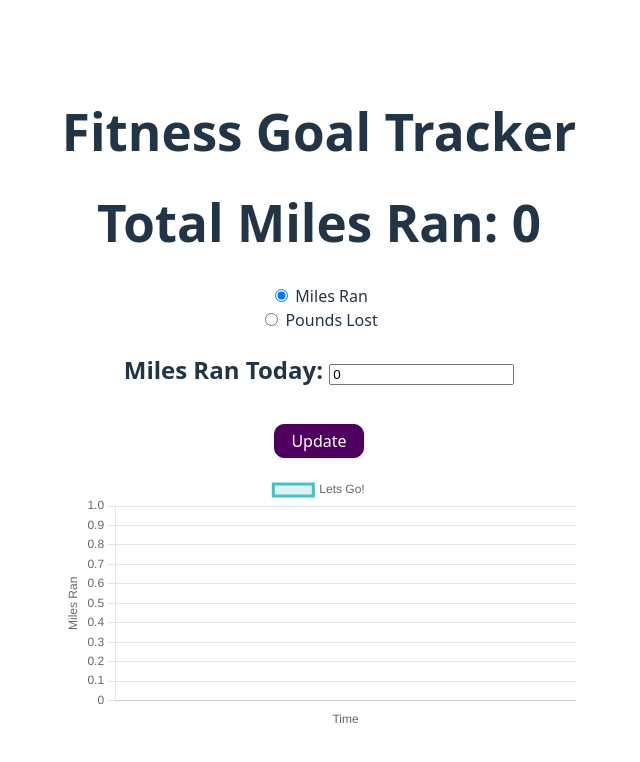
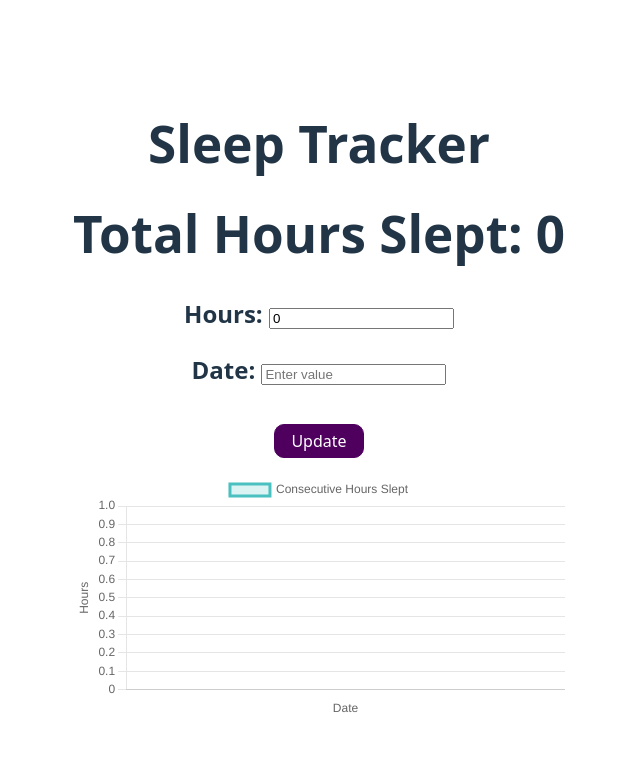
Before and after one commit to RootinTootinVibes/final-project, a React (Vite) app: page / in a window 1280 px wide. Shown: the top 762 px of the page, without its empty margins (321-961 px from the left). Built offline with nearby package versions, Linux system fonts and the light colour scheme.

Commit message:
project commit

```diff
--- a/src/App.jsx
+++ b/src/App.jsx
@@ -4,30 +4,14 @@ import Button from './components/Button.jsx';
 import TextField from './components/TextField.jsx';
 import RadioButtons from './components/RadioButtons.jsx';
 import Chart from './components/Chart.jsx';
+import { isDataView } from 'node:util/types';
 
 function App() {
 
-  //set variables, data and labels for transfering data to chart
-  //count keeps track of total count, update uses a temporary var for input
-  //option switches between pounds lost and miles ran
-  //radio options is used to switch between the two states
   const [data, setData] = useState([]);
-  const [labels, setLabels] = useState([]);
   const [count, setCount] = useState(0);
   const [update, setUpdate] = useState(0);
-  const [option, setOption] = useState('Miles Ran');
-  const radioOptions = [
-    { label: 'Miles Ran', value: 'Miles Ran'},
-    { label: 'Pounds Lost', value: 'Pounds Lost'}
-  ];
-
-  //Radio button controls this and resets all variables
-  const handleOptionChange = (event) => {
-    setOption(event.target.value);
-    setData([]);
-    setLabels([]);
-    setCount(0);
-  };
+  const [date, setNewDate] = useState('');
 
   //updates the input variable and ensures that it is an integer,
   //preventing non numeric or negative numbers from being entered
@@ -40,28 +24,28 @@ function App() {
     }
   }
 
+  const setDate = (e) => {
+    if(isDate(e)) {
+      setNewDate(e.target.value);
+    }
+  }
+
   //updates total count and chart as well as resetting update
   const submitUpdate = () => {
     setCount(count + update + 0);
-    const newLabel = new Date().toLocaleTimeString();
-    setLabels(prev => [...prev, newLabel]);
+    setDate(prev => [...prev, newDate]);
     setData((prev) => [...prev, count+update]);
     setUpdate('');
   }
 
   return (
     <div className="App">
-      <h1>Fitness Goal Tracker</h1>
-      <h1>Total {option}: {count}</h1>
-      <RadioButtons
-        name="radioGroup"
-        options={radioOptions}
-        selectedValue={option}
-        onChange={handleOptionChange}
-      />
-      <h2>{option} Today: <TextField value={update} onChange={setValue}/></h2>
+      <h1>Sleep Tracker</h1>
+      <h1>Total Hours Slept: {count}</h1>
+      <h2>Hours: <TextField value={update} onChange={setValue}/></h2>
+      <h2>Date: <TextField value={date} onChange={setDate}/></h2>
       <Button label="Update" onClick={submitUpdate} />
-      <Chart labels={labels} dataPoints={data} option={option} />
+      <Chart labels={date} dataPoints={data} />
     </div>
   );
 }
--- a/src/components/Chart.jsx
+++ b/src/components/Chart.jsx
@@ -14,12 +14,12 @@ import classes from './Chart.module.css';
 
 ChartJS.register(LineElement, CategoryScale, LinearScale, PointElement, Tooltip, Legend, Title);
 
-const LineGraph = ({ labels, dataPoints, option = 'Miles Ran' }) => {
+const LineGraph = ({ labels, dataPoints }) => {
     const data = {
         labels,
         datasets: [
             {
-                label: 'Lets Go!',
+                label: 'Consecutive Hours Slept',
                 data: dataPoints,
                 borderColor: 'rgb(75, 192, 192)',
                 backgroundColor: 'rgba(75, 192, 192, 0.2)',
@@ -35,13 +35,13 @@ const LineGraph = ({ labels, dataPoints, option = 'Miles Ran' }) => {
             x: {
                 title: {
                     display: true,
-                    text: 'Time',
+                    text: 'Date',
                 },
             },
             y: {
                 title: {
                     display: true,
-                    text: option,
+                    text: 'Hours',
                 },
                 beginAtZero: true,
             },
```
Also changed, not shown: 1 other file (tests, documents, lock files or other folders).
